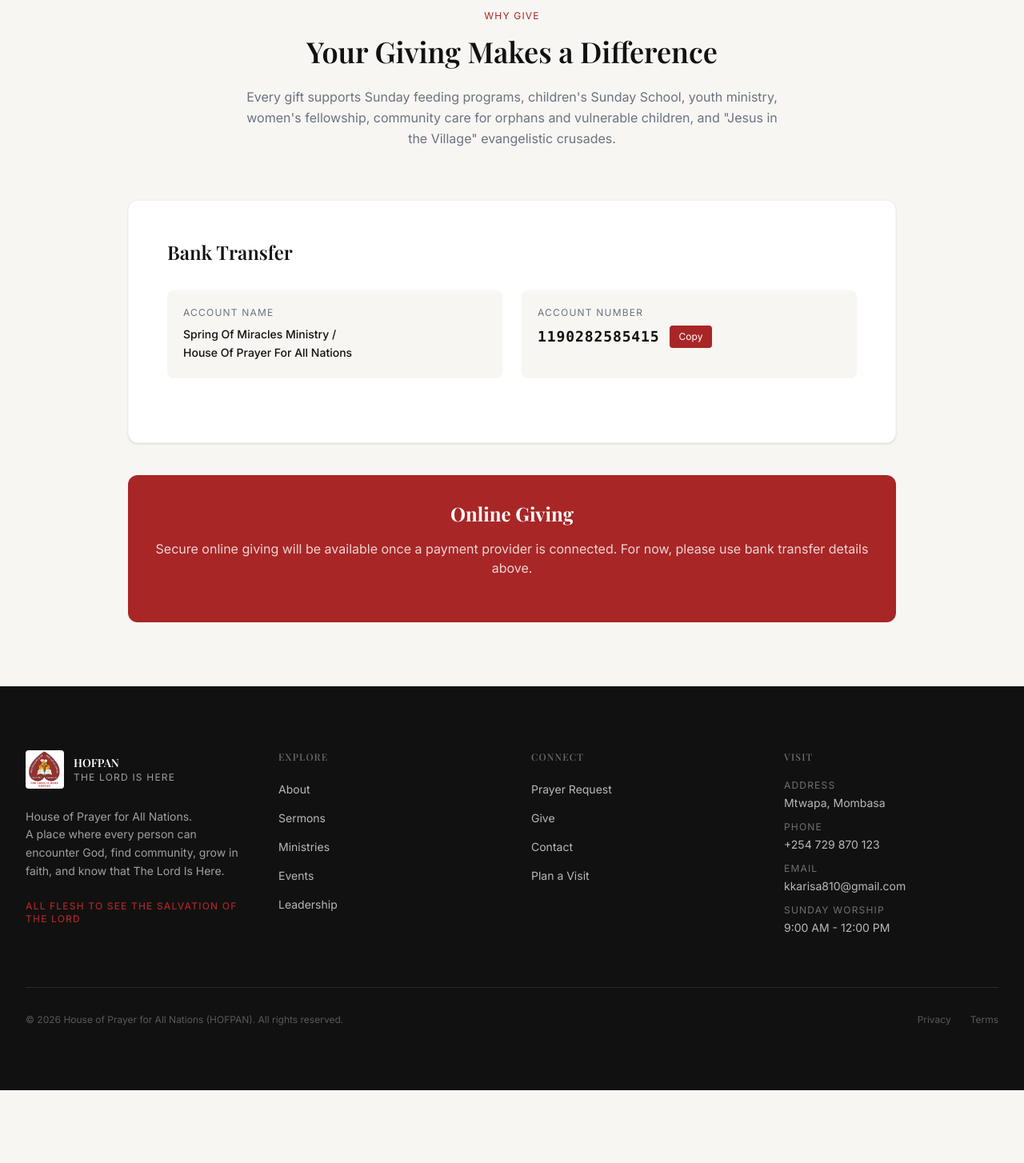
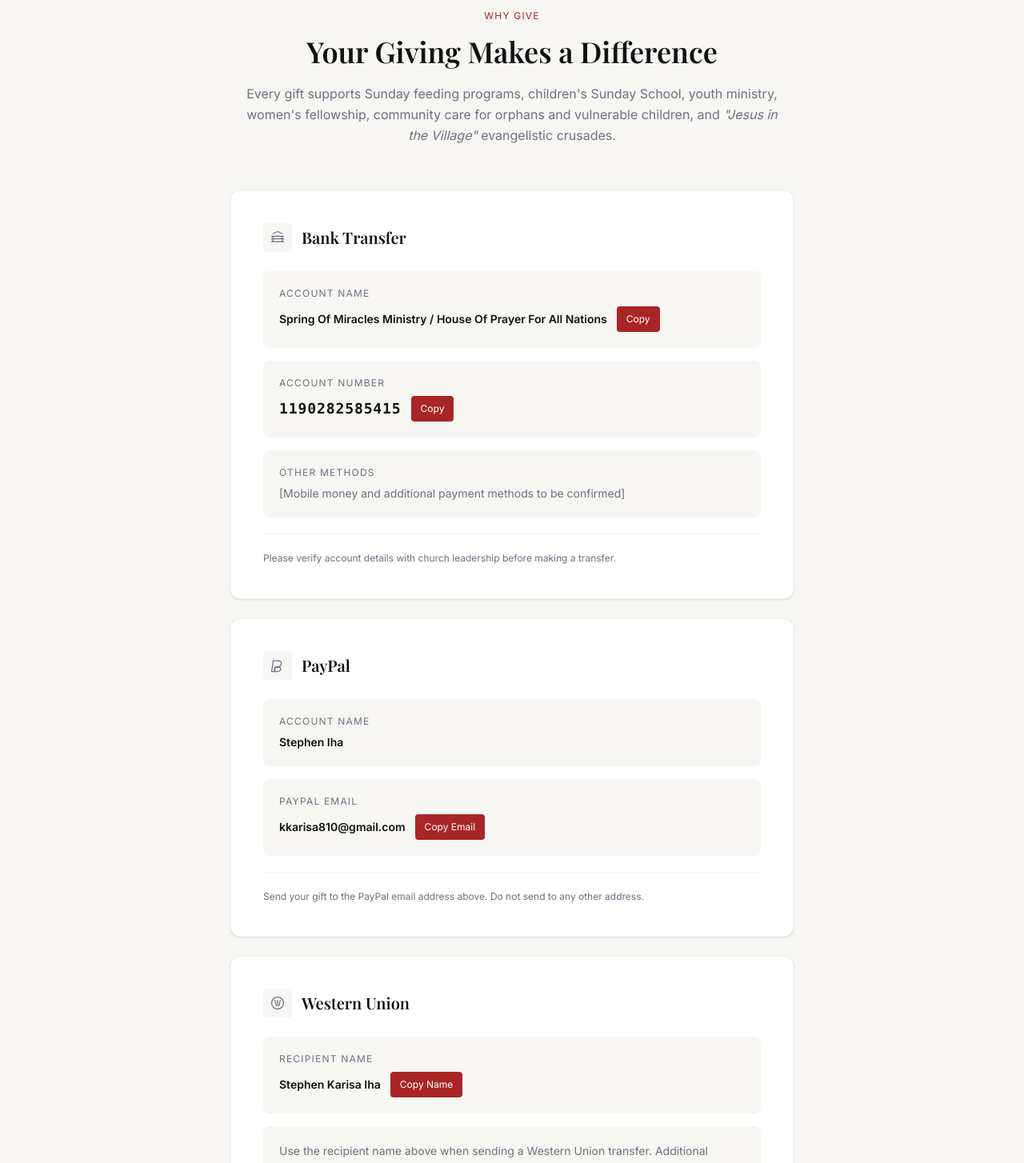
Before and after one commit to jabinenterprises/hopfan, a React (Vite) app: page /give in a window 1280 px wide. Shown: the part 440-1894 px from the top of the page at 80% size. Before the commit the page ends 1803 px from the top, so only its background shows below. Built offline with nearby package versions, Linux system fonts and the light colour scheme; the HTML template or start-up script is replaced by a standard one; a web font is replaced by a local one.

Commit message:
attempting error fix

```diff
--- a/src/pages/Give.tsx
+++ b/src/pages/Give.tsx
@@ -1,17 +1,116 @@
 import { useState } from "react";
 
-export default function Give() {
+function useCopy(text: string) {
   const [copied, setCopied] = useState(false);
-
-  const copyAccount = () => {
-    navigator.clipboard.writeText("1190282585415").then(() => {
+  const copy = () => {
+    navigator.clipboard.writeText(text).then(() => {
       setCopied(true);
       setTimeout(() => setCopied(false), 2500);
     });
   };
+  return { copied, copy };
+}
 
+function PayPalIcon() {
+  return (
+    <svg width="20" height="20" viewBox="0 0 24 24" fill="none" aria-hidden="true">
+      <path
+        d="M7.5 21H3L5.5 5h7c3.5 0 5.5 1.5 5 4.5C17 13 14.5 14.5 11 14.5H8.5L7.5 21z"
+        stroke="#6B7280"
+        strokeWidth="1.5"
+        strokeLinejoin="round"
+      />
+      <path
+        d="M10.5 14.5H8L7 21h4.5c3.5 0 5.5-1.5 5-4.5-.3-1.8-1.8-2.5-4-2z"
+        stroke="#6B7280"
+        strokeWidth="1.5"
+        strokeLinejoin="round"
+      />
+    </svg>
+  );
+}
+
+function WesternUnionIcon() {
+  return (
+    <svg width="20" height="20" viewBox="0 0 24 24" fill="none" aria-hidden="true">
+      <circle cx="12" cy="12" r="9" stroke="#6B7280" strokeWidth="1.5" />
+      <path d="M8 8l2 8M12 8v8M16 8l-2 8" stroke="#6B7280" strokeWidth="1.5" strokeLinecap="round" />
+    </svg>
+  );
+}
+
+function BankIcon() {
+  return (
+    <svg width="20" height="20" viewBox="0 0 24 24" fill="none" aria-hidden="true">
+      <path d="M3 10h18M3 14h18M5 6l7-3 7 3M5 18v-8M19 18v-8M3 18h18" stroke="#6B7280" strokeWidth="1.5" strokeLinecap="round" strokeLinejoin="round" />
+    </svg>
+  );
+}
+
+interface CopyRowProps {
+  label: string;
+  value: string;
+  buttonLabel: string;
+  successLabel?: string;
+  mono?: boolean;
+}
+
+function CopyRow({ label, value, buttonLabel, successLabel = "Copied!", mono = false }: CopyRowProps) {
+  const { copied, copy } = useCopy(value);
+  return (
+    <div className="bg-[#F8F6F3] rounded-lg p-5">
+      <p className="text-[#6B7280] text-xs font-sans uppercase tracking-widest mb-2">{label}</p>
+      <div className="flex items-center gap-3 flex-wrap">
+        <p className={`${mono ? "font-mono text-lg tracking-wider" : "text-sm"} font-semibold text-[#111111] break-all leading-snug`}>
+          {value}
+        </p>
+        <button
+          onClick={copy}
+          aria-label={copied ? successLabel : `${buttonLabel}: ${value}`}
+          className="flex-shrink-0 px-3 py-1.5 text-xs font-sans bg-[#A82626] text-white rounded hover:bg-[#8a1f1f] active:bg-[#7F1D1D] transition-colors focus-visible:outline-none focus-visible:ring-2 focus-visible:ring-[#A82626] focus-visible:ring-offset-2 min-h-[32px]"
+        >
+          {copied ? successLabel : buttonLabel}
+        </button>
+      </div>
+      {copied && (
+        <p role="status" aria-live="polite" className="mt-2 text-[#A82626] text-xs font-sans">
+          {successLabel}
+        </p>
+      )}
+    </div>
+  );
+}
+
+interface MethodCardProps {
+  icon: React.ReactNode;
+  title: string;
+  children: React.ReactNode;
+  note?: string;
+}
+
+function MethodCard({ icon, title, children, note }: MethodCardProps) {
+  return (
+    <div className="bg-white rounded-xl border border-gray-100 shadow-sm p-8 sm:p-10">
+      <div className="flex items-center gap-3 mb-6">
+        <div className="w-9 h-9 rounded bg-[#F8F6F3] flex items-center justify-center flex-shrink-0">
+          {icon}
+        </div>
+        <h2 className="font-serif text-xl font-semibold text-[#111111]">{title}</h2>
+      </div>
+      <div className="space-y-4">{children}</div>
+      {note && (
+        <p className="mt-5 text-[#6B7280] text-xs font-sans leading-relaxed border-t border-gray-100 pt-5">
+          {note}
+        </p>
+      )}
+    </div>
+  );
+}
+
+export default function Give() {
   return (
     <main>
+      {/* Page hero */}
       <div className="relative bg-[#111111] pt-32 pb-20">
         <div
           className="absolute inset-0 bg-cover bg-center opacity-20"
@@ -32,93 +131,105 @@
       </div>
 
       <section className="py-20 bg-[#F8F6F3]">
-        <div className="max-w-5xl mx-auto px-4 sm:px-6 lg:px-8">
+        <div className="max-w-3xl mx-auto px-4 sm:px-6 lg:px-8">
+
           {/* Why give */}
-          <div className="text-center mb-16">
-            <p className="text-[#A82626] text-xs font-sans uppercase tracking-widest mb-4">
-              Why Give
-            </p>
-            <h2 className="font-serif text-3xl sm:text-4xl font-semibold text-[#111111] mb-6">
+          <div className="text-center mb-14">
+            <p className="text-[#A82626] text-xs font-sans uppercase tracking-widest mb-4">Why Give</p>
+            <h2 className="font-serif text-3xl sm:text-4xl font-semibold text-[#111111] mb-5">
               Your Giving Makes a Difference
             </h2>
             <p className="text-[#6B7280] font-sans text-base leading-relaxed max-w-2xl mx-auto">
-              Every gift supports Sunday feeding programs, children's Sunday
-              School, youth ministry, women's fellowship, community care for
-              orphans and vulnerable children, and "Jesus in the Village"
-              evangelistic crusades.
+              Every gift supports Sunday feeding programs, children's Sunday School, youth ministry, women's fellowship, community care for orphans and vulnerable children, and <em>"Jesus in the Village"</em> evangelistic crusades.
             </p>
           </div>
 
-          {/* Account details */}
-          <div className="bg-white rounded-xl border border-gray-100 shadow-sm p-8 sm:p-12 mb-10">
-            <h3 className="font-serif text-2xl font-semibold text-[#111111] mb-8">
-              Bank Transfer
-            </h3>
+          {/* Payment methods */}
+          <div className="space-y-6">
 
-            <div className="grid grid-cols-1 sm:grid-cols-2 gap-6 mb-8">
+            {/* 1 — Bank Transfer */}
+            <MethodCard
+              icon={<BankIcon />}
+              title="Bank Transfer"
+              note="Please verify account details with church leadership before making a transfer."
+            >
+              <CopyRow
+                label="Account Name"
+                value="Spring Of Miracles Ministry / House Of Prayer For All Nations"
+                buttonLabel="Copy"
+                successLabel="Copied!"
+              />
+              <CopyRow
+                label="Account Number"
+                value="1190282585415"
+                buttonLabel="Copy"
+                successLabel="Copied!"
+                mono
+              />
               <div className="bg-[#F8F6F3] rounded-lg p-5">
-                <p className="text-[#6B7280] text-xs font-sans uppercase tracking-widest mb-2">
-                  Account Name
-                </p>
-                <p className="font-sans text-sm font-medium text-[#111111] leading-relaxed">
-                  Spring Of Miracles Ministry /<br />
-                  House Of Prayer For All Nations
+                <p className="text-[#6B7280] text-xs font-sans uppercase tracking-widest mb-2">Other Methods</p>
+                <p className="text-[#6B7280] text-sm font-sans">
+                  [Mobile money and additional payment methods to be confirmed]
                 </p>
               </div>
+            </MethodCard>
 
+            {/* 2 — PayPal */}
+            <MethodCard
+              icon={<PayPalIcon />}
+              title="PayPal"
+              note="Send your gift to the PayPal email address above. Do not send to any other address."
+            >
               <div className="bg-[#F8F6F3] rounded-lg p-5">
-                <p className="text-[#6B7280] text-xs font-sans uppercase tracking-widest mb-2">
-                  Account Number
+                <p className="text-[#6B7280] text-xs font-sans uppercase tracking-widest mb-2">Account Name</p>
+                <p className="font-sans text-sm font-semibold text-[#111111]">Stephen Iha</p>
+              </div>
+              <CopyRow
+                label="PayPal Email"
+                value="kkarisa810@gmail.com"
+                buttonLabel="Copy Email"
+                successLabel="Email copied!"
+              />
+            </MethodCard>
+
+
+            {/* 3 — Western Union */}
+            <MethodCard
+              icon={<WesternUnionIcon />}
+              title="Western Union"
+              note="Use the recipient name exactly as shown above when completing your Western Union transfer. Contact us if you need further assistance."
+            >
+              <CopyRow
+                label="Recipient Name"
+                value="Stephen Karisa Iha"
+                buttonLabel="Copy Name"
+                successLabel="Name copied!"
+              />
+              <div className="bg-[#F8F6F3] rounded-lg p-5">
+                <p className="text-[#6B7280] text-sm font-sans leading-relaxed">
+                  Use the recipient name above when sending a Western Union transfer. Additional transfer details will be confirmed by church leadership.
                 </p>
-                <div className="flex items-center gap-3">
-                  <p className="font-mono text-lg font-semibold text-[#111111] tracking-wider">
-                    1190282585415
-                  </p>
-                  <button
-                    onClick={copyAccount}
-                    className="flex-shrink-0 px-3 py-1.5 text-xs font-sans bg-[#A82626] text-white rounded hover:bg-[#8a1f1f] transition-colors"
-                    aria-label="Copy account number"
-                  >
-                    {copied ? "Copied!" : "Copy"}
-                  </button>
-                </div>
               </div>
-            </div>
+            </MethodCard>
 
-            {/* <div className="border-t border-gray-100 pt-6">
-              <p className="text-[#6B7280] text-xs font-sans uppercase tracking-widest mb-3">
-                Other Giving Methods
-              </p>
-              <p className="text-[#6B7280] font-sans text-sm">
-                [Mobile money and additional payment methods to be confirmed by
-                church leadership]
-              </p>
-            </div> */}
-
-            {/* <div className="mt-8 bg-[#F8F6F3] rounded-lg p-5">
-              <p className="text-[#6B7280] text-xs font-sans leading-relaxed">
-                ⚠️ <strong className="text-[#111111]">Please verify:</strong>{" "}
-                Account details displayed are subject to confirmation by church
-                leadership before the public launch of this website. If in
-                doubt, please contact the church directly before making a
-                transfer.
-              </p>
-            </div> */}
           </div>
 
-          {/* Future integration note */}
-          <div className="bg-[#A82626] rounded-xl p-8 text-center">
-            <h3 className="font-serif text-2xl font-bold text-white mb-4">
-              Online Giving
-            </h3>
-            <p className="text-white/80 font-sans text-base mb-6">
-              Secure online giving will be available once a payment provider is
-              connected. For now, please use bank transfer details above.
+          {/* Online giving placeholder */}
+          <div className="mt-8 bg-[#A82626] rounded-xl p-8 text-center">
+            <h3 className="font-serif text-2xl font-bold text-white mb-3">Secure Online Giving</h3>
+            <p className="text-white/80 font-sans text-base mb-4">
+              An integrated online giving link will be added once confirmed by church leadership.
             </p>
-            {/* <p className="text-white/60 text-xs font-sans">
-              [ONLINE GIVING URL TO BE CONFIRMED]
-            </p> */}
+            <p className="text-white/40 text-xs font-sans">[ONLINE GIVING URL TO BE CONFIRMED]</p>
           </div>
+
+          {/* Verification notice */}
+          <div className="mt-8 bg-white border border-gray-100 rounded-xl p-6">
+            <p className="text-[#6B7280] text-xs font-sans leading-relaxed">
+              ⚠️ <strong className="text-[#111111]">Please verify:</strong> All giving account details are subject to final confirmation by church leadership before the public launch of this website. If in doubt, contact the church directly before making any transfer.
+            </p>
+          </div>
+
         </div>
       </section>
     </main>
```
Also changed, not shown: 1 other file (tests, documents, lock files or other folders).
